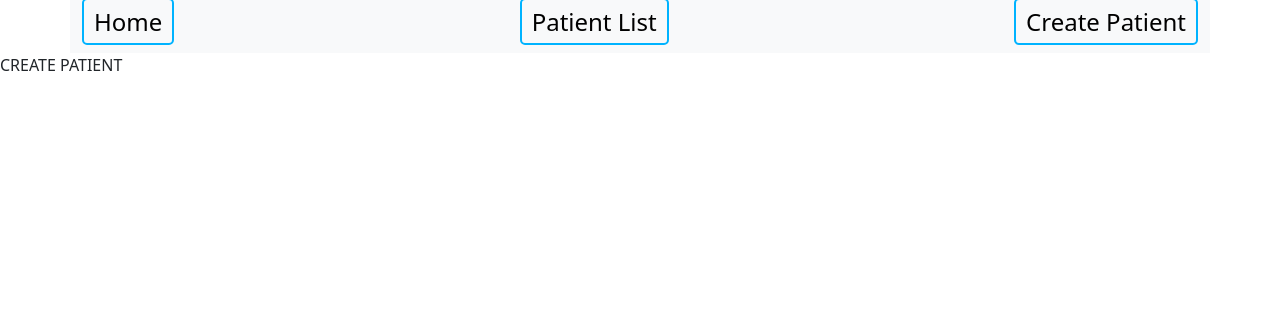
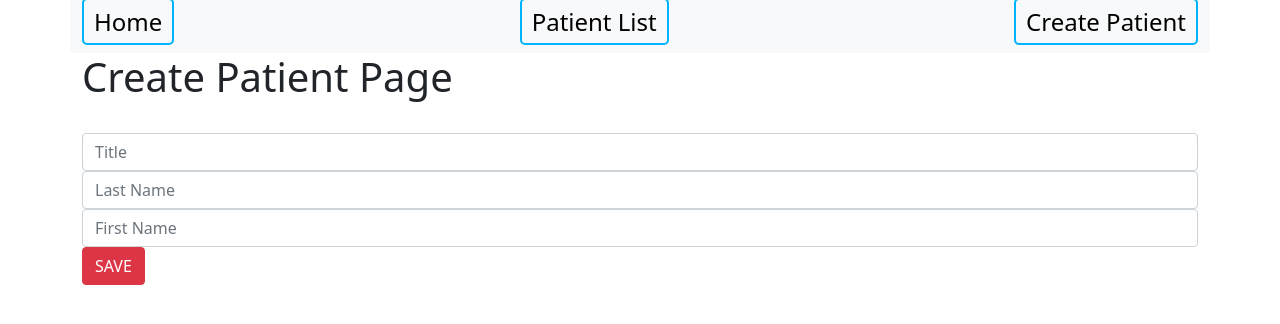
Before and after one commit to Criscel/onestop-health, a React (Create React App) app in the folder frontend/: page /create in a window 1280 px wide. Shown: the top 324 px of the page. Built offline with nearby package versions, Linux system fonts and the light colour scheme.

Commit message:
started create patient function

```diff
--- a/frontend/package.json
+++ b/frontend/package.json
@@ -9,6 +9,7 @@
     "axios": "^0.21.1",
     "bootstrap": "^5.0.0",
     "react": "^17.0.2",
+    "react-bootstrap": "^1.6.0",
     "react-dom": "^17.0.2",
     "react-router-dom": "^5.2.0",
     "react-scripts": "4.0.3",
--- a/frontend/src/components/CreatePatient.jsx
+++ b/frontend/src/components/CreatePatient.jsx
@@ -1,9 +1,29 @@
 import React from 'react';
+import { Button } from 'react-bootstrap';
 
 function CreatePatient() {
     return (
-        <div>
-            CREATE PATIENT
+        <div className= "container">
+        <h1> Create Patient Page </h1>
+        <br></br>
+        <form>
+            <div className="row">
+                <div className="col-sm">
+                    <div className='form-group'>
+                        <input autoComplete="off" className='form-control' placeholder="Title"></input>
+                    </div>
+                    <div className='form-group'>
+                        <input autoComplete="off" className='form-control' placeholder="Last Name"></input>
+                    </div>
+
+                    <div className='form-group'>
+                        <input autoComplete="off" className='form-control' placeholder="First Name"></input>
+                    </div>
+                </div>
+            </div>
+            <Button variant="danger">SAVE</Button>
+
+        </form>
         </div>
     )
 }
```
Also changed, not shown: 1 other file (tests, documents, lock files or other folders).
